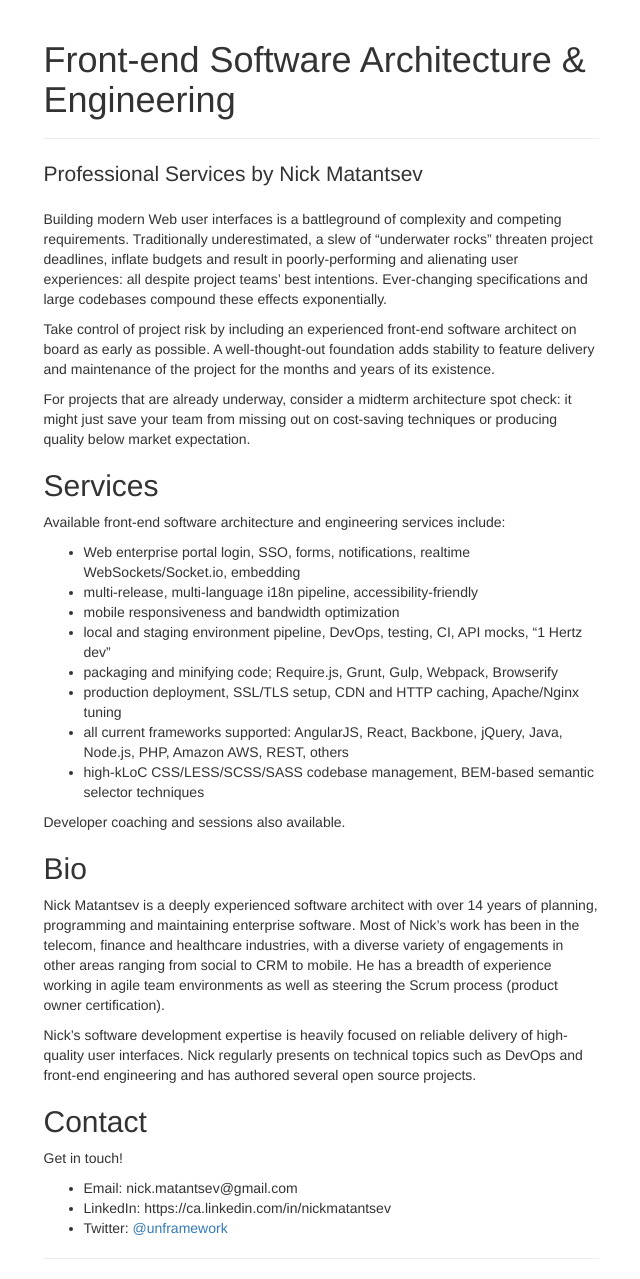
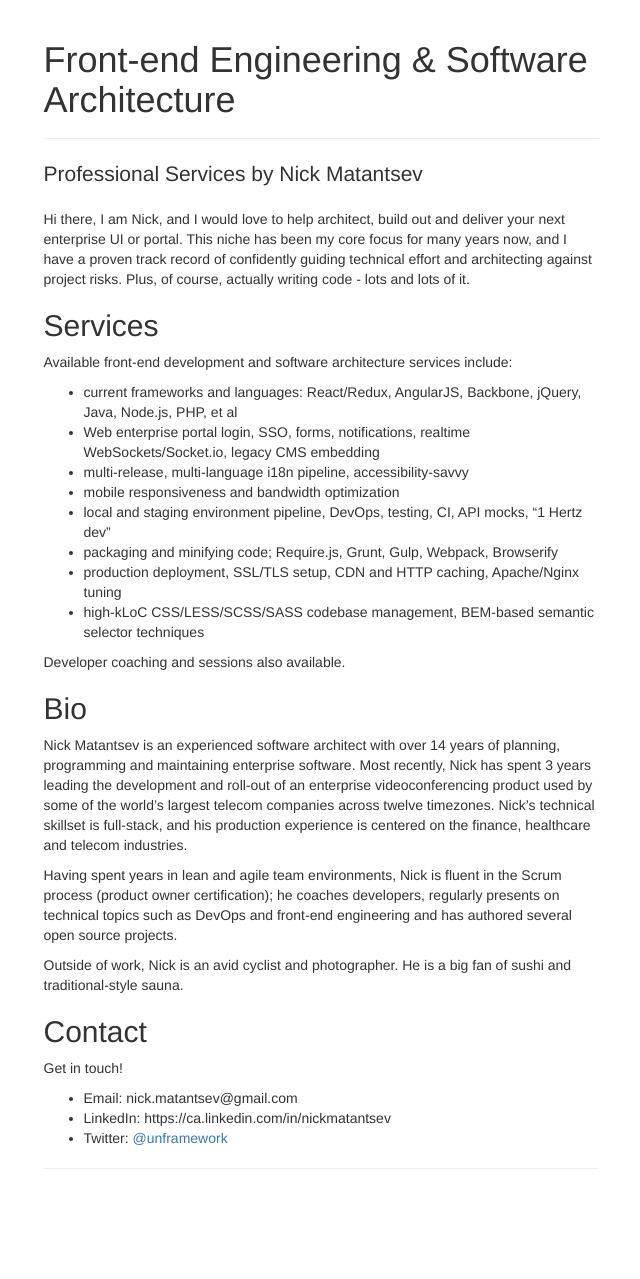
Before and after one commit to unframework/unframework-website, a Jekyll site: the page built from frontend-architecture.md, in a window 1280 px wide. Shown: the whole page, without its empty margins (319-959 px from the left). Built offline with Jekyll 4.4.1, drawn with Linux system fonts in a browser that asks for light colours; after the commit the page ends 1189 px from its top, so only the background shows below that.

Commit message:
More architecture services notes

```diff
--- a/frontend-architecture.md
+++ b/frontend-architecture.md
@@ -1,35 +1,33 @@
 ---
 layout: service
-title: 'Front-end Software Architecture & Engineering'
+title: 'Front-end Engineering & Software Architecture'
 tagline: 'Professional Services by Nick Matantsev'
 ---
 
-Building modern Web user interfaces is a battleground of complexity and competing requirements. Traditionally underestimated, a slew of "underwater rocks" threaten project deadlines, inflate budgets and result in poorly-performing and alienating user experiences: all despite project teams' best intentions. Ever-changing specifications and large codebases compound these effects exponentially.
-
-Take control of project risk by including an experienced front-end software architect on board as early as possible. A well-thought-out foundation adds stability to feature delivery and maintenance of the project for the months and years of its existence.
-
-For projects that are already underway, consider a midterm architecture spot check: it might just save your team from missing out on cost-saving techniques or producing quality below market expectation.
+Hi there, I am Nick, and I would love to help architect, build out and deliver your next enterprise UI or portal. This niche has been my core focus for many years now, and I have a proven track record of confidently guiding technical effort and architecting against project risks. Plus, of course, actually writing code - lots and lots of it.
 
 ## Services
 
-Available front-end software architecture and engineering services include:
+Available front-end development and software architecture services include:
 
-- Web enterprise portal login, SSO, forms, notifications, realtime WebSockets/Socket.io, embedding
-- multi-release, multi-language i18n pipeline, accessibility-friendly
+- current frameworks and languages: React/Redux, AngularJS, Backbone, jQuery, Java, Node.js, PHP, et al
+- Web enterprise portal login, SSO, forms, notifications, realtime WebSockets/Socket.io, legacy CMS embedding
+- multi-release, multi-language i18n pipeline, accessibility-savvy
 - mobile responsiveness and bandwidth optimization
 - local and staging environment pipeline, DevOps, testing, CI, API mocks, "1 Hertz dev"
 - packaging and minifying code; Require.js, Grunt, Gulp, Webpack, Browserify
 - production deployment, SSL/TLS setup, CDN and HTTP caching, Apache/Nginx tuning
-- all current frameworks supported: AngularJS, React, Backbone, jQuery, Java, Node.js, PHP, Amazon AWS, REST, others
 - high-kLoC CSS/LESS/SCSS/SASS codebase management, BEM-based semantic selector techniques
 
 Developer coaching and sessions also available.
 
 ## Bio
 
-Nick Matantsev is a deeply experienced software architect with over 14 years of planning, programming and maintaining enterprise software. Most of Nick's work has been in the telecom, finance and healthcare industries, with a diverse variety of engagements in other areas ranging from social to CRM to mobile. He has a breadth of experience working in agile team environments as well as steering the Scrum process (product owner certification).
+Nick Matantsev is an experienced software architect with over 14 years of planning, programming and maintaining enterprise software. Most recently, Nick has spent 3 years leading the development and roll-out of an enterprise videoconferencing product used by some of the world's largest telecom companies across twelve timezones. Nick's technical skillset is full-stack, and his production experience is centered on the finance, healthcare and telecom industries.
 
-Nick's software development expertise is heavily focused on reliable delivery of high-quality user interfaces. Nick regularly presents on technical topics such as DevOps and front-end engineering and has authored several open source projects.
+Having spent years in lean and agile team environments, Nick is fluent in the Scrum process (product owner certification); he coaches developers, regularly presents on technical topics such as DevOps and front-end engineering and has authored several open source projects.
+
+Outside of work, Nick is an avid cyclist and photographer. He is a big fan of sushi and traditional-style sauna.
 
 ## Contact
 
```
Also changed, not shown: index.md (+2 -2 lines).
